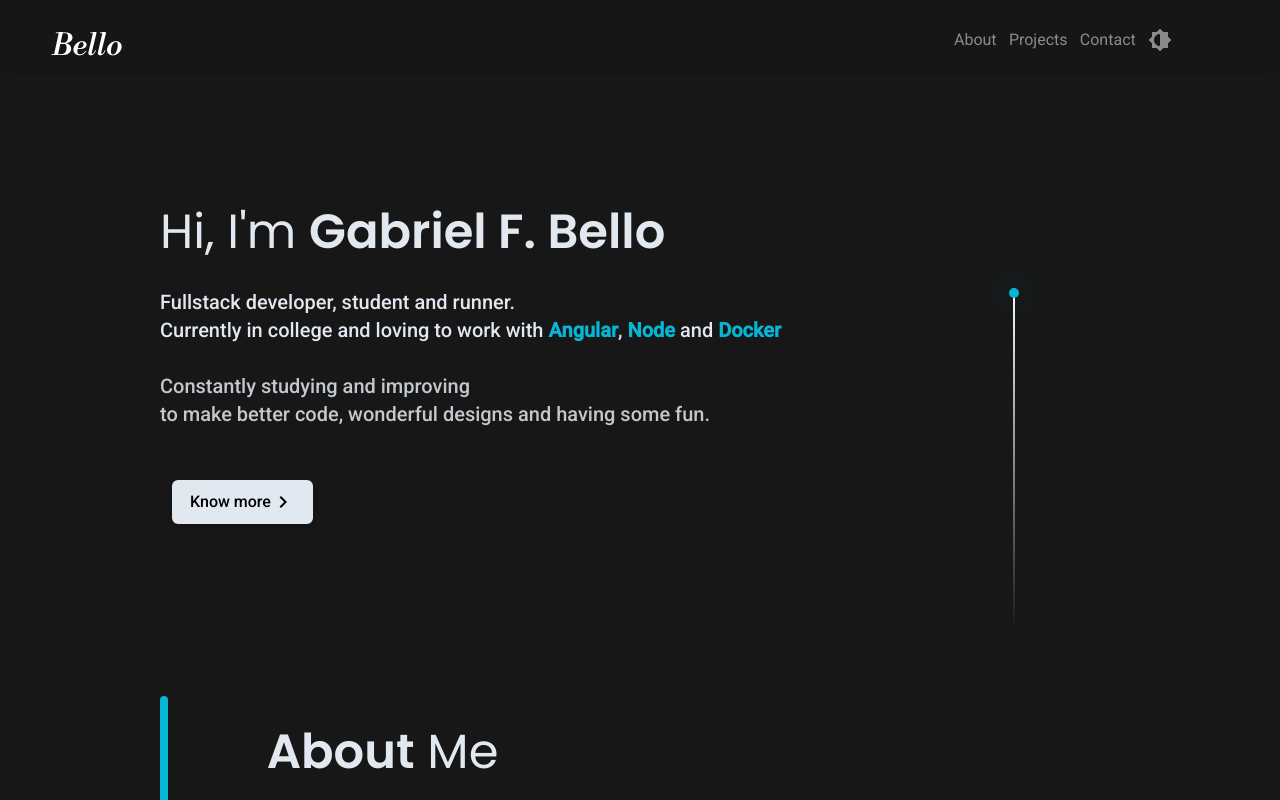
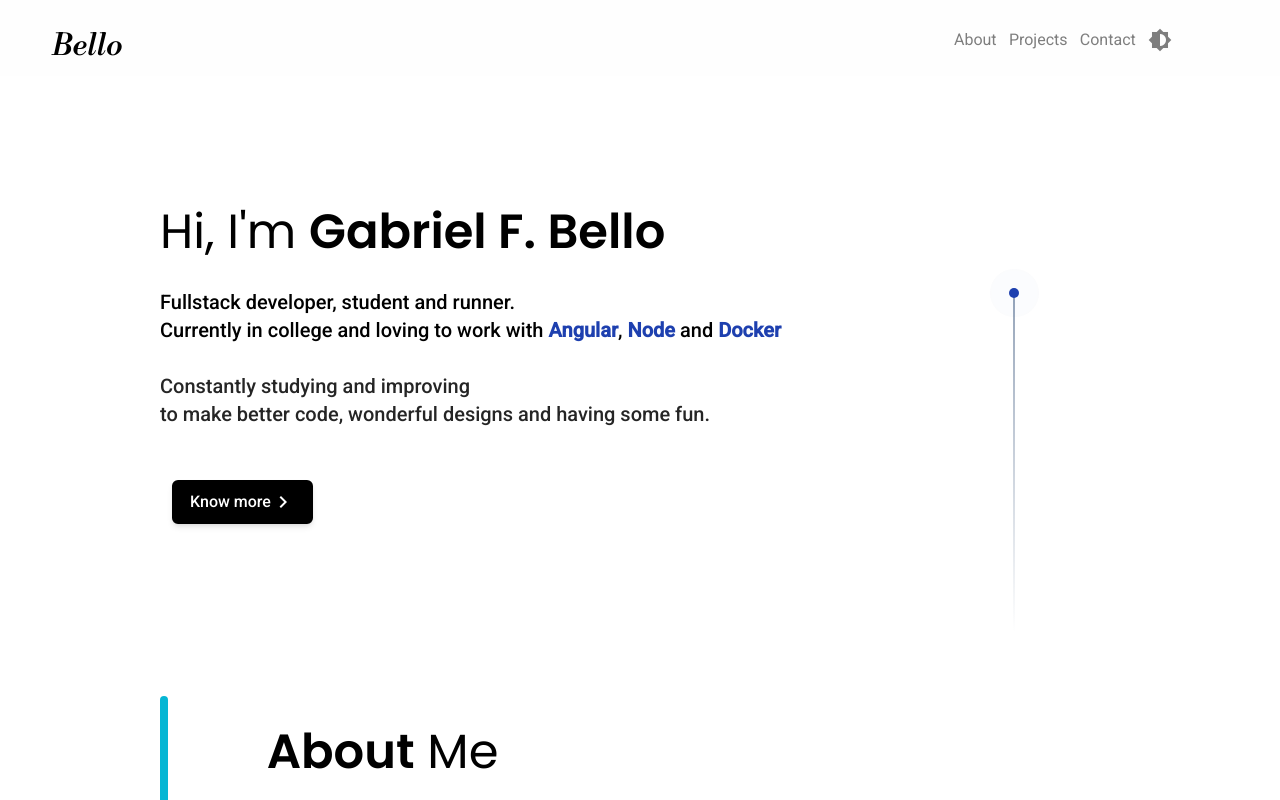
Before and after one commit to B3llo/portfolio, an Angular app: page / in a window 1280 px wide. Shown: the top 800 px of the page. Built offline with nearby package versions, Linux system fonts and the light colour scheme; no server answers.

Commit message:
Default Theme to Light

```diff
--- a/src/app/components/home/home.component.ts
+++ b/src/app/components/home/home.component.ts
@@ -14,7 +14,7 @@
   /**
    * Flag that indicates which color theme is being used
    */
-  public isDarkTheme: boolean = true;
+  public isDarkTheme: boolean = false;
   /**
    * Last projects from Github
    */
```
